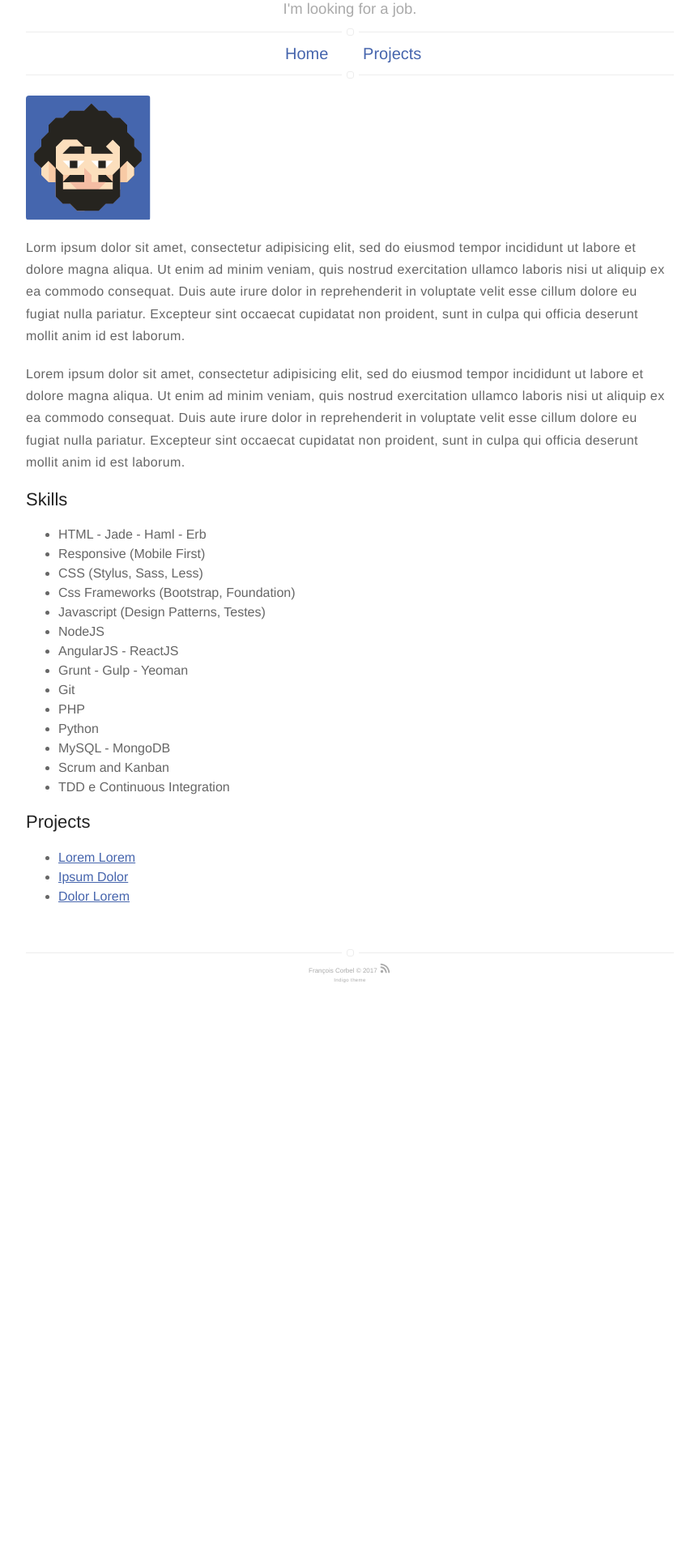
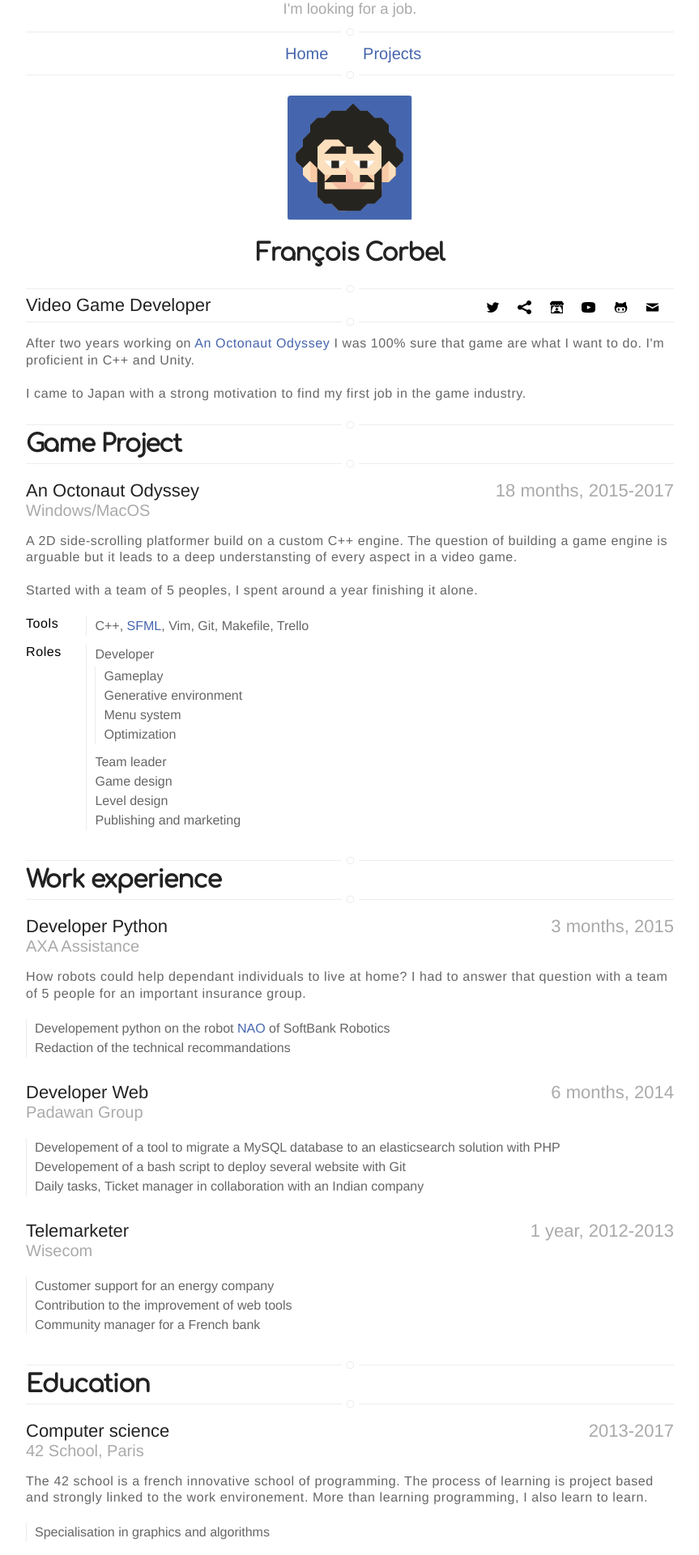
Before and after one commit to fcvalise/fcvalise.github.io, a Jekyll site: the page built from about.html, in a window 1280 px wide. Shown: the top 1920 px of the page at 81% size, without its empty margins (208-1071 px from the left). Built offline with Jekyll 4.4.1, drawn with Linux system fonts in a browser that asks for light colours; nearby versions of some CDN libraries; before the commit the page ends 1321 px from its top, so only the background shows below that; some of the changed text lies outside the part shown.

Commit message:
v1 of resume

```diff
--- a/_includes/about.html
+++ b/_includes/about.html
@@ -1,44 +1,133 @@
-<div = "about">
-	<img class="title-img" alt="{{ site.name }}" src="{% if site.external-image %}{{ site.picture }}{% else %}{{ site.url }}/{{ site.picture }}{% endif %}" />
+<div class="about">
+    <div class="intro-title">
+        <div class="infos">
+            <img class="title-img" alt="{{ site.name }}" src="{{ site.url }}/{{ site.picture }}"/>
+            <h1>François Corbel</h1>
+        </div>
+        {% include hr-custom.html %}
+        <h2>Video Game Developer</h2>
+        <div class="right"> {% include social-links.html %}</div>
+        {% include hr-custom.html %}
+        <p> After two years working on <a alt="anoctonautodyssey.com" href="https://anoctonautodyssey.com" target="_blank">An Octonaut Odyssey</a>
+        I was 100% sure that game are what I want to do. I'm proficient in C++ and Unity.</p>
+        <p>I came to Japan with a strong motivation to find my first job in the game industry.</p>
+    </div>
 
-	<p>Lorm ipsum dolor sit amet, consectetur adipisicing elit, sed do eiusmod
-	tempor incididunt ut labore et dolore magna aliqua. Ut enim ad minim veniam,
-	quis nostrud exercitation ullamco laboris nisi ut aliquip ex ea commodo
-	consequat. Duis aute irure dolor in reprehenderit in voluptate velit esse
-	cillum dolore eu fugiat nulla pariatur. Excepteur sint occaecat cupidatat non
-	proident, sunt in culpa qui officia deserunt mollit anim id est laborum.</p>
+    <div class="experience">
+        {% include hr-custom.html %}
+        <h1>Game Project</h1>
+        {% include hr-custom.html %}
 
-	<p>Lorem ipsum dolor sit amet, consectetur adipisicing elit, sed do eiusmod
-	tempor incididunt ut labore et dolore magna aliqua. Ut enim ad minim veniam,
-	quis nostrud exercitation ullamco laboris nisi ut aliquip ex ea commodo
-	consequat. Duis aute irure dolor in reprehenderit in voluptate velit esse
-	cillum dolore eu fugiat nulla pariatur. Excepteur sint occaecat cupidatat non
-	proident, sunt in culpa qui officia deserunt mollit anim id est laborum.</p>
+        <div class="elem">
+            <h2 class="title">An Octonaut Odyssey</h2>
+            <h2 class="date">18 months, 2015-2017</h2>
+            <h3>Windows/MacOS</h3>
+            <p>A 2D side-scrolling platformer build on a custom C++ engine. The question of building a game engine
+            is arguable but it leads to a deep understansting of every aspect in a video game.
+            <p>Started with a team of 5 peoples, I spent around a year finishing it alone.</p>
+            <p class="ul-title"><strong>Tools</strong></p>
+            <ul><li>C++, <a alt="sfml-dev.org" href="https://www.sfml-dev.org/">SFML</a>, Vim, Git, Makefile, Trello</li></ul>
+            <br>
+            <p class="ul-title"><strong>Roles</strong></p>
+            <ul>
+            <li>Developer</li>
+            <li><ul>
+                <li>Gameplay</li>
+                <li>Generative environment</li>
+                <li>Menu system</li>
+                <li>Optimization</li>
+            </ul></li>
+            <li>Team leader</li>
+            <li>Game design</li>
+            <li>Level design</li>
+            <li>Publishing and marketing</li>
+            </ul>
+        </div>
 
-	<h2>Skills</h2>
+        {% include hr-custom.html %}
+        <h1>Work experience</h1>
+        {% include hr-custom.html %}
 
-	<ul class="skill-list">
-		<li>HTML - Jade - Haml - Erb</li>
-		<li>Responsive (Mobile First)</li>
-		<li>CSS (Stylus, Sass, Less)</li>
-		<li>Css Frameworks (Bootstrap, Foundation)</li>
-		<li>Javascript (Design Patterns, Testes)</li>
-		<li>NodeJS</li>
-		<li>AngularJS - ReactJS</li>
-		<li>Grunt - Gulp - Yeoman</li>
-		<li>Git</li>
-		<li>PHP</li>
-		<li>Python</li>
-		<li>MySQL - MongoDB</li>
-		<li>Scrum and Kanban</li>
-		<li>TDD e Continuous Integration</li>
-	</ul>
+        <div class="elem">
+            <h2 class="title">Developer Python</h2>
+            <h2 class="date">3 months, 2015</h2>
+            <h3>AXA Assistance</h3>
+            <p>How robots could help dependant individuals to live at home? I had to answer that question
+            with a team of 5 people for an important insurance group.</p>
+            <ul>
+                <li>Developement python on the robot <a alt="softbankrobotics.com/nao" href="https://www.ald.softbankrobotics.com/en/robots/nao">NAO</a> of SoftBank Robotics</li>
+                <li>Redaction of the technical recommandations</li>
+            </ul>
+        </div>
 
-	<h2>Projects</h2>
+        <div class="elem">
+            <h2 class="title">Developer Web</h2>
+            <h2 class="date">6 months, 2014</h2>
+            <h3>Padawan Group</h3>
+            <p></p>
+            <ul>
+                <li>Developement of a tool to migrate a MySQL database to an elasticsearch solution with PHP</li>
+                <li>Developement of a bash script to deploy several website with Git</li>
+                <li>Daily tasks, Ticket manager in collaboration with an Indian company</li>
+            </ul>
+        </div>
 
-	<ul>
-		<li><a href="https://github.com/">Lorem Lorem</a></li>
-		<li><a href="https://github.com/">Ipsum Dolor</a></li>
-		<li><a href="https://github.com/">Dolor Lorem</a></li>
-	</ul>
+        <div class="elem">
+            <h2 class="title">Telemarketer</h2>
+            <h2 class="date">1 year, 2012-2013</h2>
+            <h3>Wisecom</h3>
+            <p></p>
+
+            <ul>
+                <li>Customer support for an energy company</li>
+                <li>Contribution to the improvement of web tools</li>
+                <li>Community manager for a French bank</li>
+            </ul>
+        </div>
+    </div>
+
+    <div class="education">
+        {% include hr-custom.html %}
+        <h1>Education</h1>
+        {% include hr-custom.html %}
+
+        <div class="elem">
+            <h2 class="title">Computer science</h2>
+            <h2 class="date">2013-2017</h2>
+            <h3>42 School, Paris</h3>
+            <p>The 42 school is a french innovative school of programming. The process of learning is project based
+            and strongly linked to the work environement. More than learning programming, I also learn to learn.</p>
+            <ul>
+                <li>Specialisation in graphics and algorithms</li>
+            </ul>
+        </div>
+        <div class="elem">
+            <h2 class="title">Higher National Diploma of Communication</h2>
+            <h2 class="date">2010-2012</h2>
+            <h3>Jeanne d'Arc, Rennes</h3>
+        </div>
+        <div class="elem">
+            <h2 class="title">English University</h2>
+            <h2 class="date">2009-2010</h2>
+            <h3>Villejean université, Rennes</h3>
+        </div>
+        <div class="elem">
+            <h2 class="title">Science Baccalauréat, specialisation in Engineering</h2>
+            <h2 class="date">2008</h2>
+        </div>
+    </div>
+
+    <div class="more">
+            {% include hr-custom.html %}
+            <h1>More</h1>
+            {% include hr-custom.html %}
+            <p>I'm a science enthousiast, especialy neuro-sciences or everything link to space.</p>
+            <p>I really like thoses games : Minecraft, Inside, World of Warcraft, League of Legends, Dofus, Age of Empire, Grand Theft Auto, Hotline Miami, No Man's Sky, Starbound, GoNNER, The Floor Is Jelly, Fez, Downwell, Towerfall, Leekwars</p>
+            <p>I travelled in Europe but also Thailand, India and Japan.</p>
+            <p>I currently reside in Tokyo, Japan.</p>
+            <p></p>
+            {% include hr-custom.html %}
+        <div class="elem">
+        </div>
+    </div>
 </div>
--- a/_sass/base/general.sass
+++ b/_sass/base/general.sass
@@ -31,14 +31,14 @@ h4
 
 a
 	color: $delta
-	text-decoration: underline
+	text-decoration: none
 
 p
-	line-height: 1.7
+	line-height: 1.3
 	color: $alpha
-	font-weight: 100
+	font-weight: 300
 	margin-bottom: 20px
-	letter-spacing: 0.4px
+	letter-spacing: 0.6px
 
 	@media #{$mobile}
 		letter-spacing: 0.2px
--- a/_sass/pages/page.sass
+++ b/_sass/pages/page.sass
@@ -5,8 +5,44 @@
 
 .about
     margin-bottom: 6rem
-    > .title-img
-        width: 50%
-        margin: 0 auto
-        display: block
-        text-align: center
+
+    > .intro-title
+        > .infos
+            text-align: center
+            display: block
+            width: 100%
+        h2
+            margin: 0
+            display: inline-block
+        > .right
+            display: inline-block
+            float: right
+            > .social-links
+                margin: 0
+
+    > .experience, > .education, > .more
+        .elem
+            margin-top: 2rem
+            margin-bottom: 2rem
+        .title, .date
+            display: inline-block
+        .date
+            color: $gama
+            float: right
+        h1, h2, h3
+            margin: 0
+        h3
+            color: $gama
+        ul
+            display: inline-block
+            vertical-align: text-top
+            list-style: none
+            padding-left: 1rem
+            margin: 0
+            margin-bottom: 1rem
+            border-left: 1px solid $epsilon
+        .ul-title
+            width: 60px
+            display: inline-block
+            margin: 0
+            margin-right: 1rem
```
